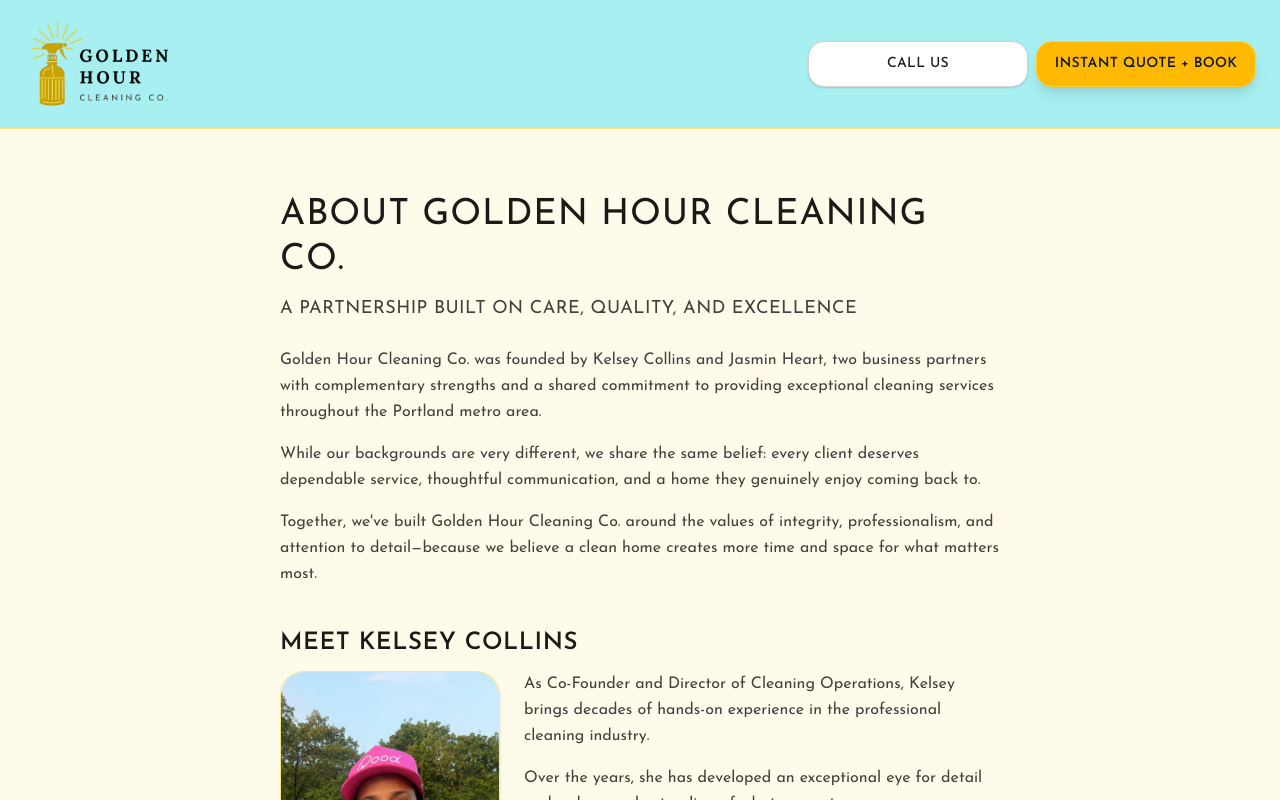
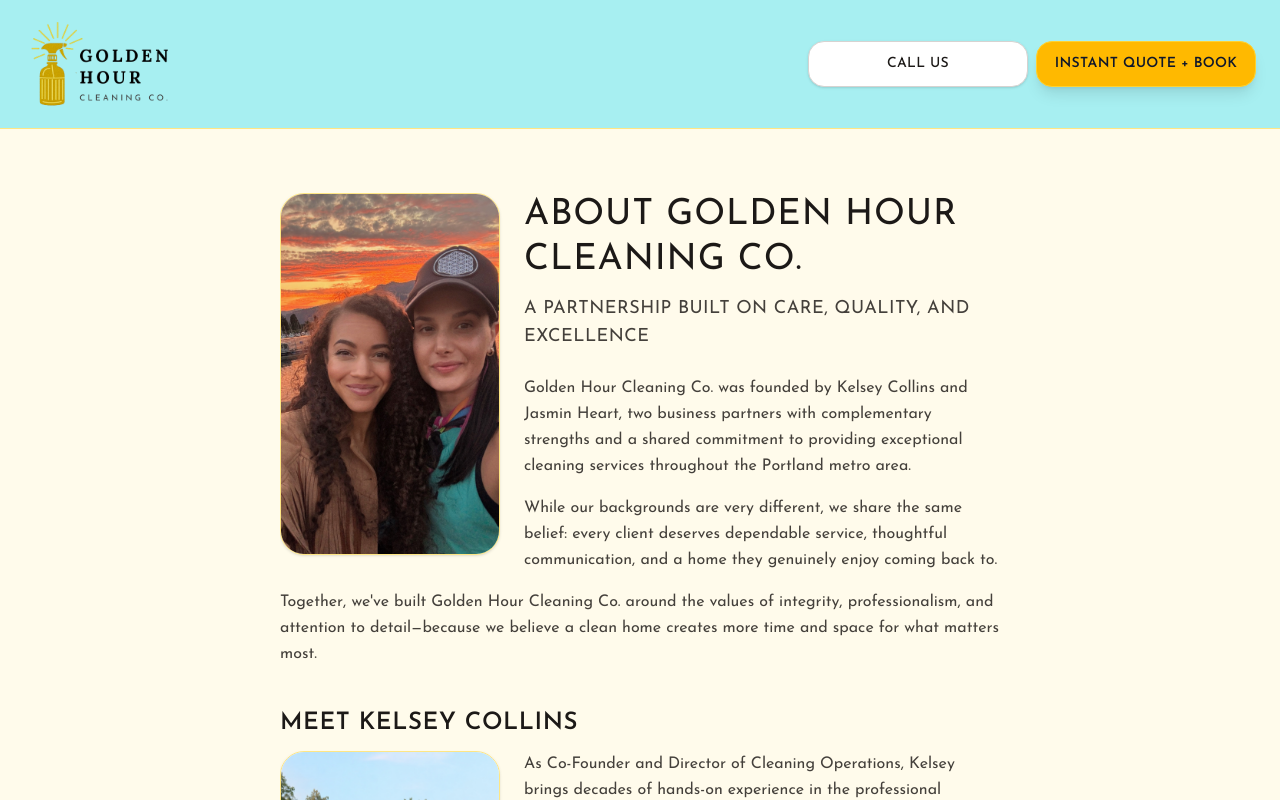
Before and after one commit to service-tools-studio/golden-hour-cleaning-co, a Next.js app: page /about in a window 1280 px wide. Shown: the top 800 px of the page. Built offline with nearby package versions, Linux system fonts and the light colour scheme.

Commit message:
about us photo

```diff
--- a/src/components/residential/AboutPageContent.tsx
+++ b/src/components/residential/AboutPageContent.tsx
@@ -5,6 +5,19 @@
 export default function AboutPageContent() {
   return (
     <>
+      <div className="sm:overflow-hidden">
+        <figure className="mx-auto mb-6 w-full max-w-[220px] overflow-hidden rounded-3xl border border-amber-200 shadow-sm sm:float-left sm:mb-4 sm:mr-6 sm:w-[220px] md:w-[280px]">
+          <Image
+            src="/assets/golden-hour-couple.JPG"
+            alt="Kelsey Collins and Jasmin Heart, co-founders of Golden Hour Cleaning Co., at golden hour"
+            width={1200}
+            height={1600}
+            sizes="(max-width: 639px) 220px, 280px"
+            className="h-auto w-full"
+            priority
+          />
+        </figure>
+
         <h1 className={`text-3xl leading-tight md:text-4xl ${HEADING_UPPER}`}>
           About Golden Hour Cleaning Co.
         </h1>
@@ -30,6 +43,7 @@
             believe a clean home creates more time and space for what matters
             most.
           </p>
+        </div>
       </div>
 
       <Section title="Meet Kelsey Collins">
```
Also changed, not shown: public/assets/golden-hour-couple.JPG (added). Lines whose indentation alone changed are shown as unchanged.
